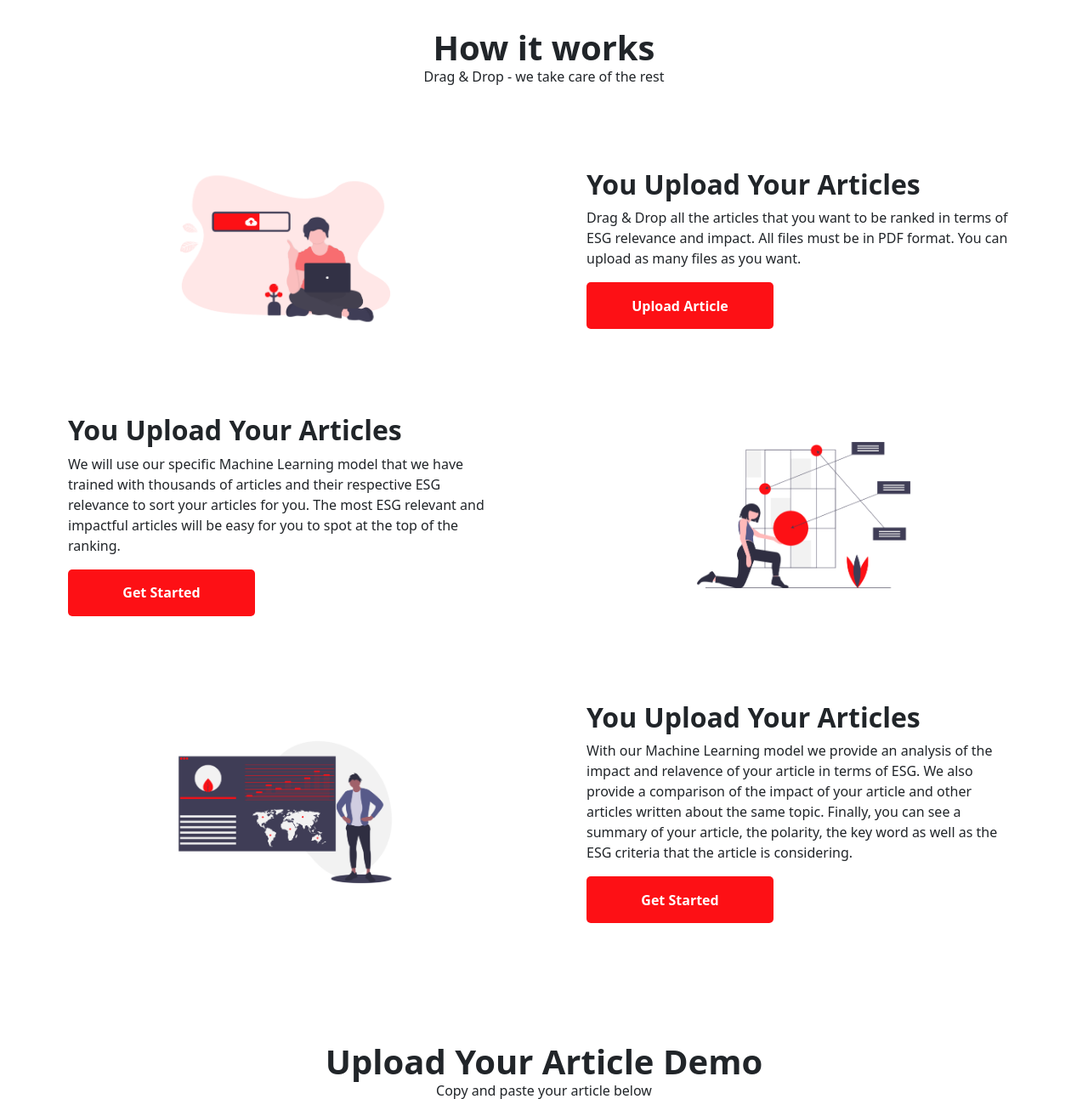
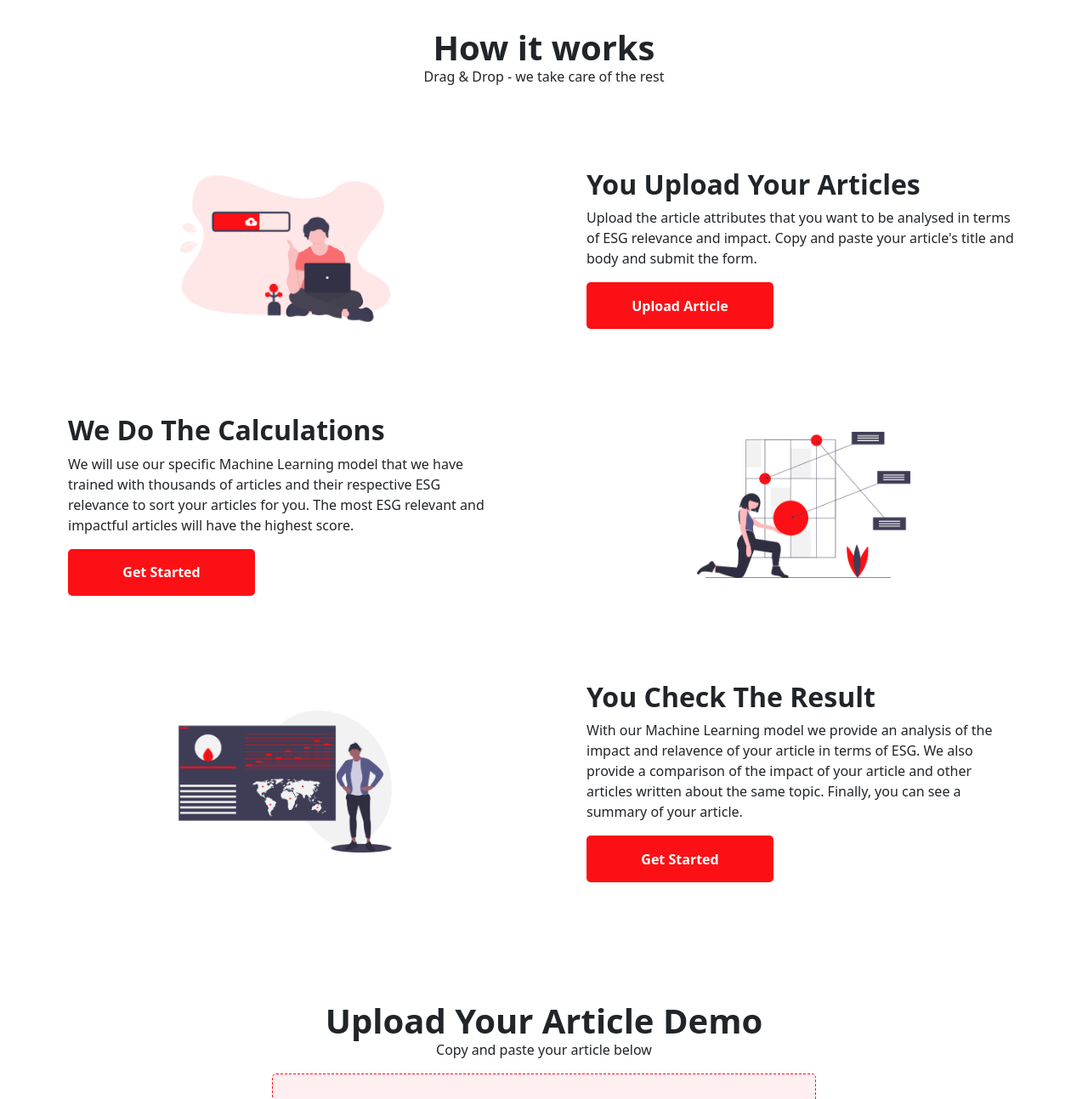
Before and after one commit to MetinLamby/djangoPublishUX, a Django app: page / in a window 1280 px wide. Shown: the part 1805-3098 px from the top of the page at 85% size. Run offline with Django 3.2, Linux system fonts and the light colour scheme; some libraries are stand-ins or nearby versions.

Commit message:
added the final HTML code

```diff
--- a/predict/templates/index.html
+++ b/predict/templates/index.html
@@ -107,14 +107,14 @@
     </div>
     <div class="card card-text" data-aos="fade-up">
       <h2 style="font-weight: bold;">You Upload Your Articles</h2>
-      <p>Drag & Drop all the articles that you want to be ranked in terms of ESG relevance and impact. All files must be in PDF format. You can upload as many files as you want.</p>
+      <p>Upload the article attributes that you want to be analysed in terms of ESG relevance and impact. Copy and paste your article's title and body and submit the form.</p>
       <div class="btn-discover">
         <p class="btn-text" style="color: white;"><a href="#getstarted" class="linkTwo">Upload Article</a></p>
       </div>
     </div>
     <div class="card card-text" data-aos="fade-up">
-      <h2 style="font-weight: bold;">You Upload Your Articles</h2>
-      <p>We will use our specific Machine Learning model that we have trained with thousands of articles and their respective ESG relevance to sort your articles for you. The most ESG relevant and impactful articles will be easy for you to spot at the top of the ranking.</p>
+      <h2 style="font-weight: bold;">We Do The Calculations</h2>
+      <p>We will use our specific Machine Learning model that we have trained with thousands of articles and their respective ESG relevance to sort your articles for you. The most ESG relevant and impactful articles will have the highest score.</p>
       <div class="btn-discover">
         <p class="btn-text" style="color: white;"><a href="#getstarted" class="linkTwo">Get Started</a></p>
       </div>
@@ -126,8 +126,8 @@
       <img src="{% static 'images/dashboard-django.png' %}" alt="" class="column-card-img">
     </div>
     <div class="card card-text" data-aos="fade-up">
-      <h2 style="font-weight: bold;">You Upload Your Articles</h2>
-      <p>With our Machine Learning model we provide an analysis of the impact and relavence of your article in terms of ESG. We also provide a comparison of the impact of your article and other articles written about the same topic. Finally, you can see a summary of your article, the polarity, the key word as well as the ESG criteria that the article is considering.</p>
+      <h2 style="font-weight: bold;">You Check The Result</h2>
+      <p>With our Machine Learning model we provide an analysis of the impact and relavence of your article in terms of ESG. We also provide a comparison of the impact of your article and other articles written about the same topic. Finally, you can see a summary of your article.</p>
       <div class="btn-discover">
         <p class="btn-text" style="color: white;"><a href="#getstarted" class="linkTwo">Get Started</a></p>
       </div>
```
